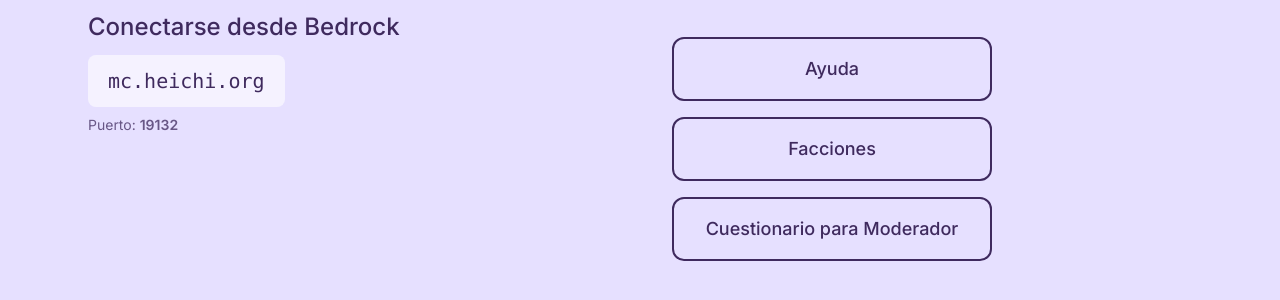
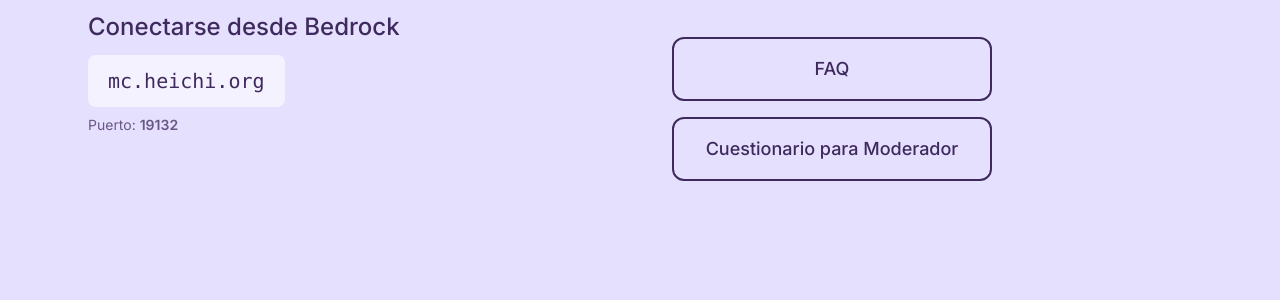
Before and after one commit to PwrPC/PwrPC.github.io, a plain HTML site: page server.html in a window 1280 px wide. Shown: the part 504-804 px from the top of the page. Drawn offline with nearby package versions, Linux system fonts and the light colour scheme.

Commit message:
Replace 'Ayuda' with 'FAQ' and remove 'Facciones'

```diff
--- a/server.html
+++ b/server.html
@@ -64,13 +64,9 @@
                 <div class="mt-10 w-full max-w-xs space-y-4">
                     <a href="#"
                        class="block w-full text-center border-2 border-[#3f2a5e] py-4 px-6 rounded-xl hover:bg-[#3f2a5e] hover:text-white transition-all text-lg font-medium">
-                        Ayuda
+                        FAQ
                     </a>
 
-                    <a href="#"
-                       class="block w-full text-center border-2 border-[#3f2a5e] py-4 px-6 rounded-xl hover:bg-[#3f2a5e] hover:text-white transition-all text-lg font-medium">
-                        Facciones
-                    </a>
 
                     <a href="#"
                        class="block w-full text-center border-2 border-[#3f2a5e] py-4 px-6 rounded-xl hover:bg-[#3f2a5e] hover:text-white transition-all text-lg font-medium">
```
